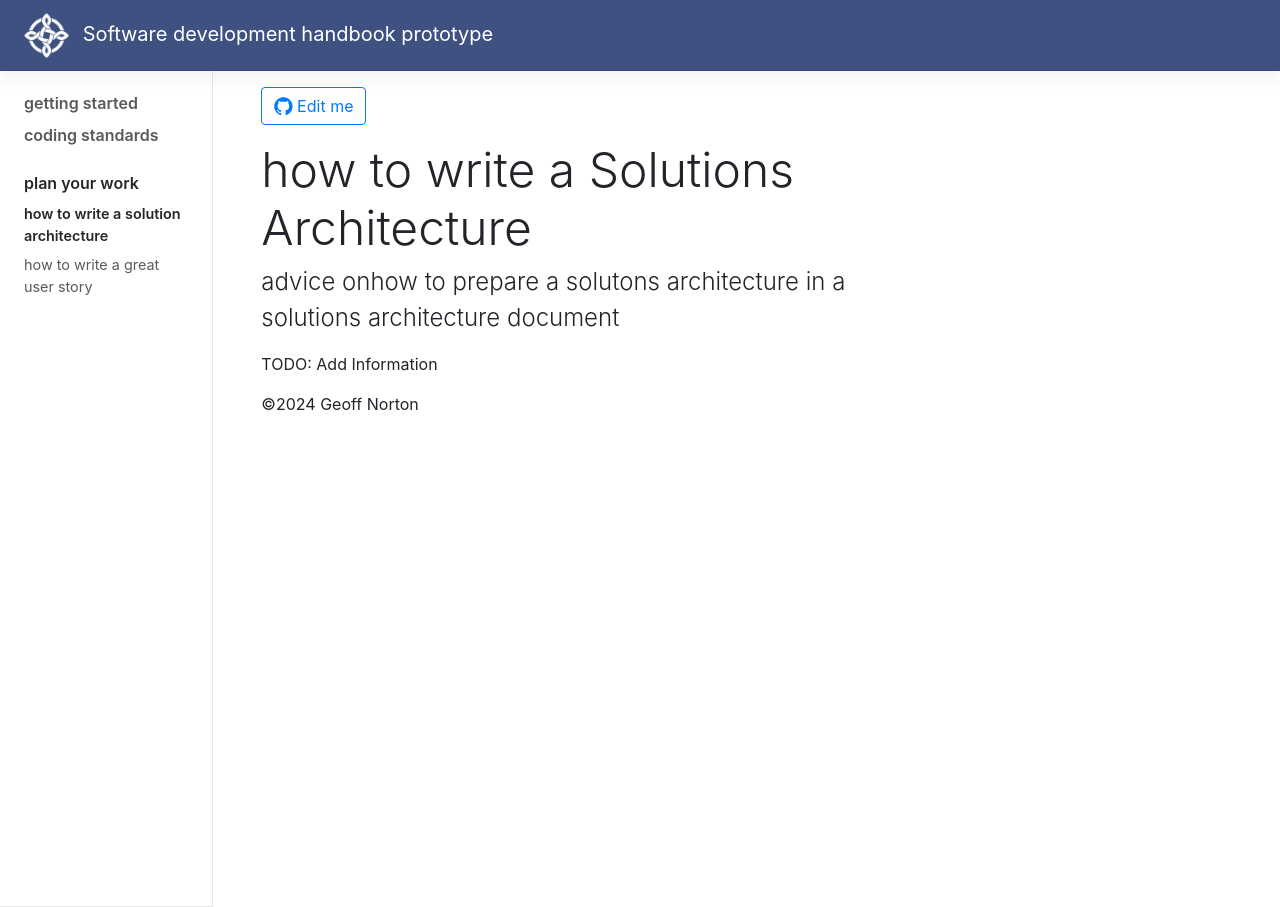
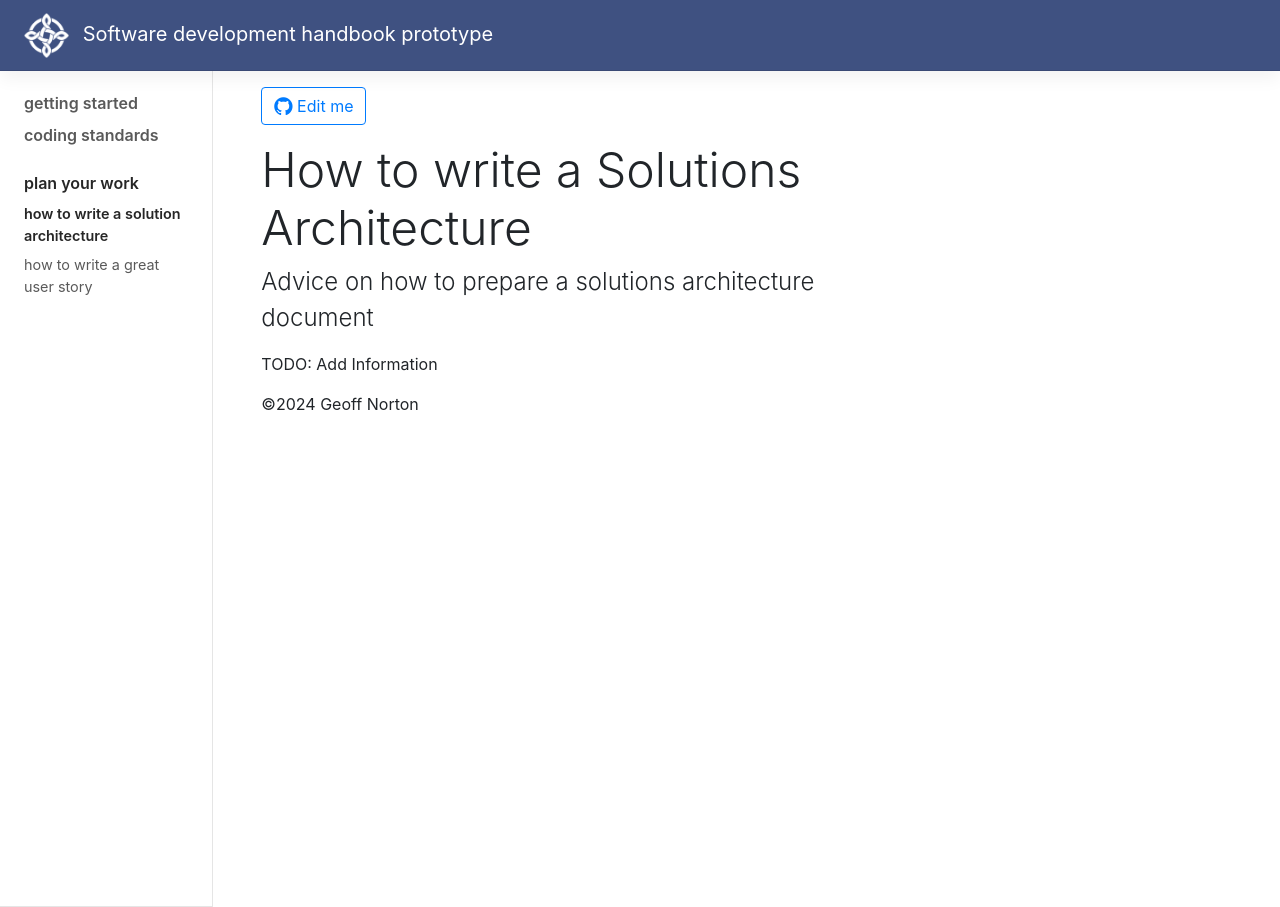
Before and after one commit to Geoff1900/Geoff1900.github.io-handbook, a Jekyll site: the page built from docs/plan-your-work/how-to-write-a-solution-architecture.md, in a window 1280 px wide. Built offline with Jekyll 4.4.1, drawn with Linux system fonts in a browser that asks for light colours.

Commit message:
Update how-to-write-a-solution-architecture.md

```diff
--- a/docs/plan-your-work/how-to-write-a-solution-architecture.md
+++ b/docs/plan-your-work/how-to-write-a-solution-architecture.md
@@ -1,6 +1,6 @@
 ---
-title: how to write a Solutions Architecture
-description: advice onhow to prepare a solutons architecture in a solutions architecture document
+title: How to write a Solutions Architecture
+description: Advice on how to prepare a solutions architecture document
 group: plan-your-work
 ---
 
```
